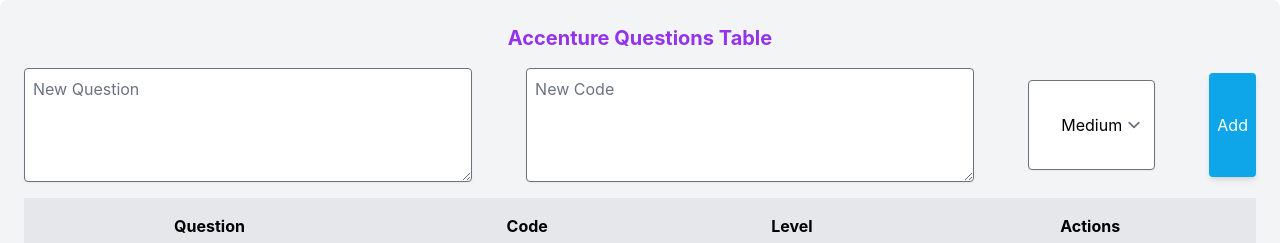
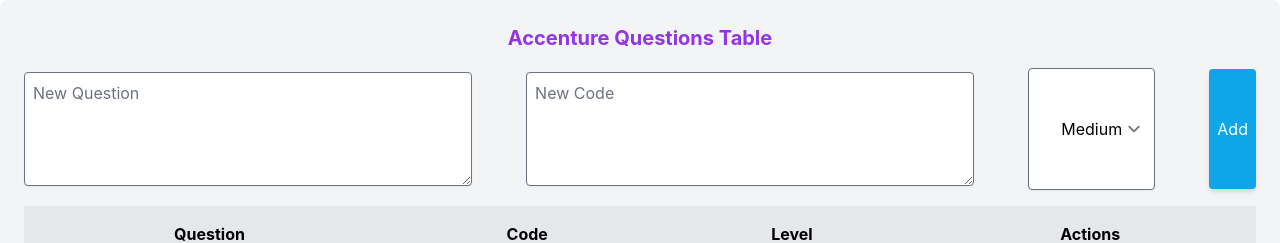
Before and after one commit to harsha42703/Dyanamic-TAble, a React (Create React App) app in the folder client/: page / in a window 1280 px wide. Shown: the top 243 px of the page. Built offline with nearby package versions, Linux system fonts and the light colour scheme; no server answers.

Commit message:
Update TableComponent.jsx

```diff
--- a/client/src/Components/TableComponent.jsx
+++ b/client/src/Components/TableComponent.jsx
@@ -119,17 +119,17 @@
         <select
           value={editMode ? editLevel : newLevel}
           onChange={(e) => editMode ? setEditLevel(e.target.value) : setNewLevel(e.target.value)}
-          className="py-8 px-8 left-align border rounded bg-white shadow-sm">
+          className="py-12 px-8 left-align border rounded bg-white shadow-sm">
           <option>Easy</option>
           <option>Medium</option>
           <option>Hard</option>
         </select>
         {editMode ? (
-          <button onClick={handleEditSave} className="ml-2 bg-yellow-500 py-10 text-white px-2 rounded shadow-md">
+          <button onClick={handleEditSave} className="ml-2 bg-yellow-500 py-12 text-white px-2 rounded shadow-md">
             Save
           </button>
         ) : (
-          <button onClick={handleAdd} className="ml-2 bg-sky-500 text-white py-10 px-2 rounded shadow-md">
+          <button onClick={handleAdd} className="ml-2 bg-sky-500 text-white py-12 px-2 rounded shadow-md">
             Add
           </button>
         )}
```
